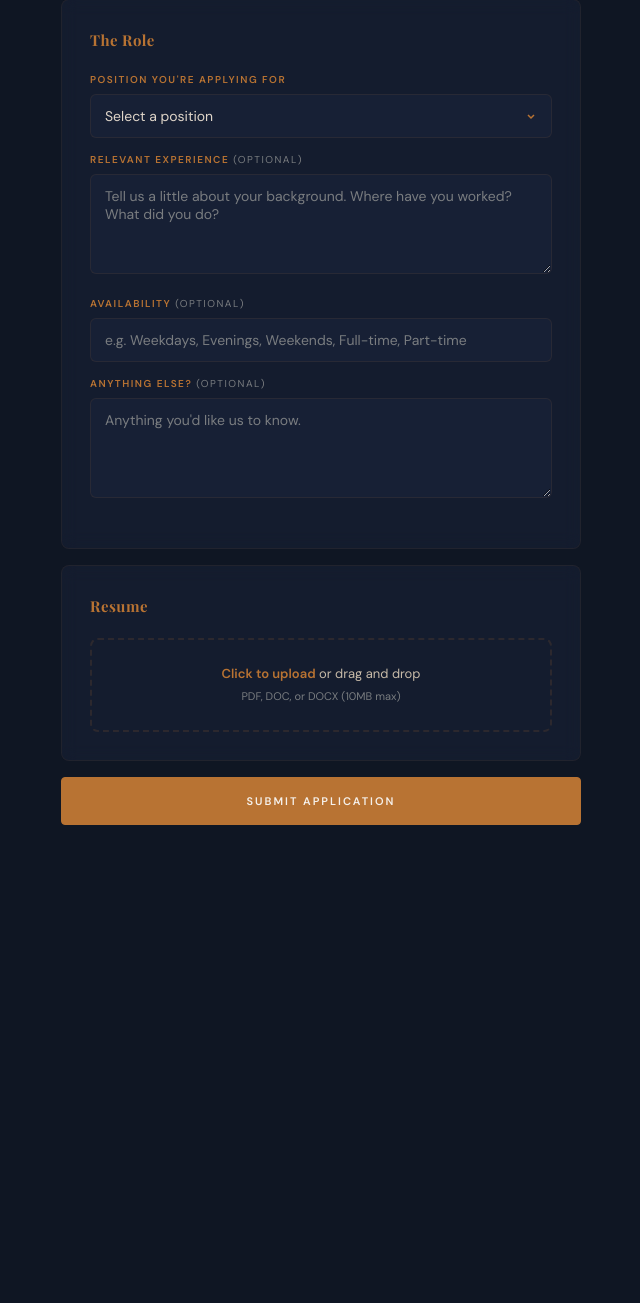
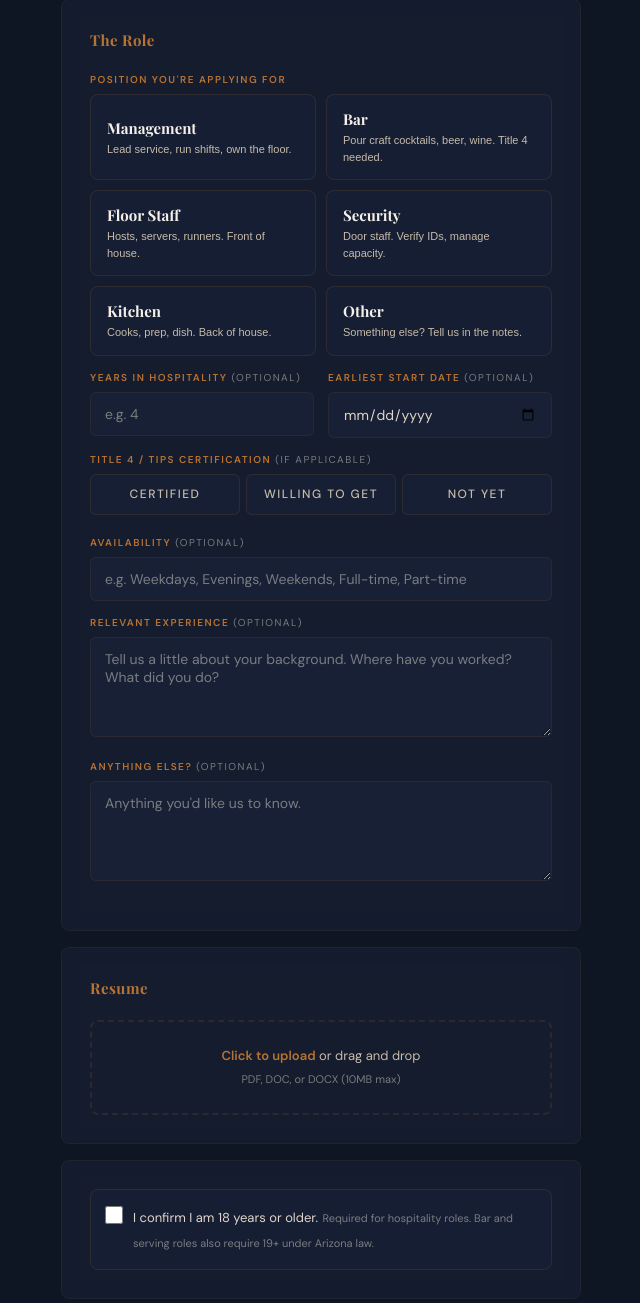
Before and after one commit to KrownCityKrook/jefferson-house-site, a website: page jobs/index.html in a window 1280 px wide. Shown: the part 700-2003 px from the top of the page, without its empty margins (319-959 px from the left). Before the commit the page ends 1585 px from the top, so only its background shows below. Drawn offline with nearby package versions, Linux system fonts and the light colour scheme; a web font is replaced by a local one.

Commit message:
feat(jobs): position cards + structured application fields
Replaces the position dropdown with tappable cards (with one-line role descriptions and a new Kitchen role) and adds three optional structured fields plus a required 18+ eligibility checkbox. The form submits these to the existing /api/jh-jobs/apply endpoint so owners see them in the admin Employment tab.

- Role cards: Management, Bar, Floor Staff, Security, Kitchen, Other
- New fields: years in hospitality, Title 4 / TIPS cert status, earliest start date
- Required: 18+ confirmation
- Confirmation copy: mention email confirmation arriving

```diff
--- a/jobs/index.html
+++ b/jobs/index.html
@@ -35,6 +35,30 @@ a{color:var(--copper);text-decoration:none}a:hover{color:var(--copper-light)}
 
 .positions{display:flex;gap:10px;flex-wrap:wrap;justify-content:center;padding:0 20px;max-width:600px;margin:0 auto 32px}
 .pos-tag{padding:8px 18px;border:1px solid rgba(184,115,51,0.2);border-radius:100px;font-size:12px;color:var(--copper);letter-spacing:1px;text-transform:uppercase;font-weight:500}
+
+/* Selectable position cards on the form itself */
+.role-grid{display:grid;grid-template-columns:1fr 1fr;gap:10px;margin-bottom:6px}
+.role-card{position:relative;padding:14px 16px;border:1px solid rgba(184,115,51,0.15);border-radius:8px;background:rgba(28,39,63,0.35);cursor:pointer;transition:all .2s var(--ease);text-align:left}
+.role-card:hover{border-color:var(--copper);transform:translateY(-1px)}
+.role-card.selected{border-color:var(--copper);background:rgba(184,115,51,0.08);box-shadow:inset 0 0 0 1px var(--copper)}
+.role-card-title{font-family:'Playfair Display',serif;font-size:15px;font-weight:700;color:var(--cream);margin-bottom:3px}
+.role-card-desc{font-size:11px;color:var(--sand-dark);line-height:1.5}
+.role-card.selected .role-card-title{color:var(--copper)}
+@media(max-width:520px){.role-grid{grid-template-columns:1fr}}
+
+/* Radio segment (Title 4 status) */
+.seg{display:grid;grid-template-columns:repeat(3,1fr);gap:6px}
+.seg label{cursor:pointer}
+.seg input{position:absolute;opacity:0;pointer-events:none}
+.seg-pill{display:block;text-align:center;padding:10px 8px;border:1px solid rgba(184,115,51,0.15);border-radius:6px;background:rgba(28,39,63,0.4);color:var(--sand-dark);font-size:12px;font-weight:500;transition:all .2s}
+.seg label:hover .seg-pill{border-color:var(--copper);color:var(--cream)}
+.seg input:checked + .seg-pill{border-color:var(--copper);background:rgba(184,115,51,0.1);color:var(--copper)}
+
+/* Eligibility checkbox row */
+.check-row{display:flex;align-items:flex-start;gap:10px;padding:14px;border:1px solid rgba(184,115,51,0.15);border-radius:8px;background:rgba(28,39,63,0.35);cursor:pointer}
+.check-row input{margin-top:2px;flex-shrink:0;accent-color:var(--copper);width:18px;height:18px;cursor:pointer}
+.check-row-text{font-size:13px;color:var(--sand);line-height:1.5}
+.check-row-sub{font-size:11px;color:var(--slate);margin-top:3px}
 
 .content{max-width:560px;margin:0 auto;padding:0 20px 60px}
 .card{background:rgba(28,39,63,0.4);border:1px solid rgba(184,115,51,0.08);border-radius:8px;padding:28px;margin-bottom:16px;backdrop-filter:blur(8px)}
@@ -126,22 +150,35 @@ textarea.form-input{min-height:100px;resize:vertical}
       <div class="card-title">The Role</div>
       <div class="form-group">
         <label>Position You're Applying For</label>
-        <select class="form-input" id="position">
-          <option value="">Select a position</option>
-          <option value="Management">Management</option>
-          <option value="Bar">Bar</option>
-          <option value="Floor Staff">Floor Staff</option>
-          <option value="Security">Security</option>
-          <option value="Other">Other</option>
-        </select>
+        <div class="role-grid" id="roleGrid">
+          <button type="button" class="role-card" data-role="Management"><div class="role-card-title">Management</div><div class="role-card-desc">Lead service, run shifts, own the floor.</div></button>
+          <button type="button" class="role-card" data-role="Bar"><div class="role-card-title">Bar</div><div class="role-card-desc">Pour craft cocktails, beer, wine. Title 4 needed.</div></button>
+          <button type="button" class="role-card" data-role="Floor Staff"><div class="role-card-title">Floor Staff</div><div class="role-card-desc">Hosts, servers, runners. Front of house.</div></button>
+          <button type="button" class="role-card" data-role="Security"><div class="role-card-title">Security</div><div class="role-card-desc">Door staff. Verify IDs, manage capacity.</div></button>
+          <button type="button" class="role-card" data-role="Kitchen"><div class="role-card-title">Kitchen</div><div class="role-card-desc">Cooks, prep, dish. Back of house.</div></button>
+          <button type="button" class="role-card" data-role="Other"><div class="role-card-title">Other</div><div class="role-card-desc">Something else? Tell us in the notes.</div></button>
+        </div>
+        <input type="hidden" id="position">
+      </div>
+      <div class="form-row">
+        <div class="form-group"><label>Years in Hospitality <span class="opt">(optional)</span></label><input class="form-input" id="yearsExperience" type="number" min="0" max="60" placeholder="e.g. 4"></div>
+        <div class="form-group"><label>Earliest Start Date <span class="opt">(optional)</span></label><input class="form-input" id="earliestStart" type="date"></div>
+      </div>
+      <div class="form-group">
+        <label>Title 4 / TIPS Certification <span class="opt">(if applicable)</span></label>
+        <div class="seg">
+          <label><input type="radio" name="title4" value="yes"><span class="seg-pill">Certified</span></label>
+          <label><input type="radio" name="title4" value="willing"><span class="seg-pill">Willing to Get</span></label>
+          <label><input type="radio" name="title4" value="no"><span class="seg-pill">Not Yet</span></label>
+        </div>
+      </div>
+      <div class="form-group">
+        <label>Availability <span class="opt">(optional)</span></label>
+        <input class="form-input" id="availability" placeholder="e.g. Weekdays, Evenings, Weekends, Full-time, Part-time">
       </div>
       <div class="form-group">
         <label>Relevant Experience <span class="opt">(optional)</span></label>
         <textarea class="form-input" id="experience" placeholder="Tell us a little about your background. Where have you worked? What did you do?"></textarea>
-      </div>
-      <div class="form-group">
-        <label>Availability <span class="opt">(optional)</span></label>
-        <input class="form-input" id="availability" placeholder="e.g. Weekdays, Evenings, Weekends, Full-time, Part-time">
       </div>
       <div class="form-group">
         <label>Anything Else? <span class="opt">(optional)</span></label>
@@ -159,6 +196,16 @@ textarea.form-input{min-height:100px;resize:vertical}
       </div>
     </div>
 
+    <div class="card">
+      <label class="check-row" for="eligible18">
+        <input type="checkbox" id="eligible18">
+        <span>
+          <span class="check-row-text">I confirm I am 18 years or older.</span>
+          <span class="check-row-sub">Required for hospitality roles. Bar and serving roles also require 19+ under Arizona law.</span>
+        </span>
+      </label>
+    </div>
+
     <div id="formError" class="form-error"></div>
     <button class="btn btn-primary" id="btnSubmit" onclick="submitApplication()">Submit Application</button>
   </div>
@@ -168,7 +215,7 @@ textarea.form-input{min-height:100px;resize:vertical}
     <div class="card">
       <div class="confirm-icon">&#10003;</div>
       <div class="confirm-title">Application Received</div>
-      <div class="confirm-msg">Thanks for applying. We'll review your application and reach out if there's a fit. We appreciate your interest in Jefferson House.</div>
+      <div class="confirm-msg">Thanks for applying. A confirmation is on its way to your inbox. We'll review your application and reach out directly if there's a fit. We appreciate your interest in Jefferson House.</div>
       <div class="confirm-ref" id="confirmRef"></div>
       <button class="btn btn-secondary" onclick="window.location.href='/'">Back to Jefferson House</button>
     </div>
@@ -194,6 +241,18 @@ fileInput.addEventListener('change', function() {
   }
 });
 
+// Role card selection — click toggles the card and writes to the hidden input
+// so existing form-data flow keeps working unchanged.
+var roleCards = document.querySelectorAll('.role-card');
+var positionInput = document.getElementById('position');
+roleCards.forEach(function(card) {
+  card.addEventListener('click', function() {
+    roleCards.forEach(function(c) { c.classList.remove('selected'); });
+    card.classList.add('selected');
+    positionInput.value = card.getAttribute('data-role');
+  });
+});
+
 function submitApplication() {
   var firstName = document.getElementById('firstName').value.trim();
   var lastName = document.getElementById('lastName').value.trim();
@@ -203,13 +262,18 @@ function submitApplication() {
   var experience = document.getElementById('experience').value.trim();
   var availability = document.getElementById('availability').value.trim();
   var notes = document.getElementById('notes').value.trim();
+  var yearsExperience = document.getElementById('yearsExperience').value.trim();
+  var earliestStart = document.getElementById('earliestStart').value;
+  var title4 = (document.querySelector('input[name="title4"]:checked') || {}).value || '';
+  var eligible18 = document.getElementById('eligible18').checked;
   var resume = document.getElementById('resumeFile').files[0];
   var errEl = document.getElementById('formError');
   errEl.style.display = 'none';
 
   if (!firstName || !lastName) { errEl.textContent = 'Please enter your full name.'; errEl.style.display = 'block'; return; }
   if (!email || !/^[^\s@]+@[^\s@]+\.[^\s@]+$/.test(email)) { errEl.textContent = 'Please enter a valid email address.'; errEl.style.display = 'block'; return; }
-  if (!position) { errEl.textContent = 'Please select a position.'; errEl.style.display = 'block'; return; }
+  if (!position) { errEl.textContent = 'Please pick a position.'; errEl.style.display = 'block'; return; }
+  if (!eligible18) { errEl.textContent = 'Please confirm you are 18 or older.'; errEl.style.display = 'block'; return; }
 
   var formData = new FormData();
   formData.append('first_name', firstName);
@@ -220,6 +284,10 @@ function submitApplication() {
   formData.append('experience', experience);
   formData.append('availability', availability);
   formData.append('notes', notes);
+  formData.append('eligible_18', eligible18 ? '1' : '0');
+  if (yearsExperience) formData.append('years_experience', yearsExperience);
+  if (earliestStart) formData.append('earliest_start', earliestStart);
+  if (title4) formData.append('title_4_status', title4);
   if (resume) formData.append('resume', resume);
 
   var btn = document.getElementById('btnSubmit');
```
